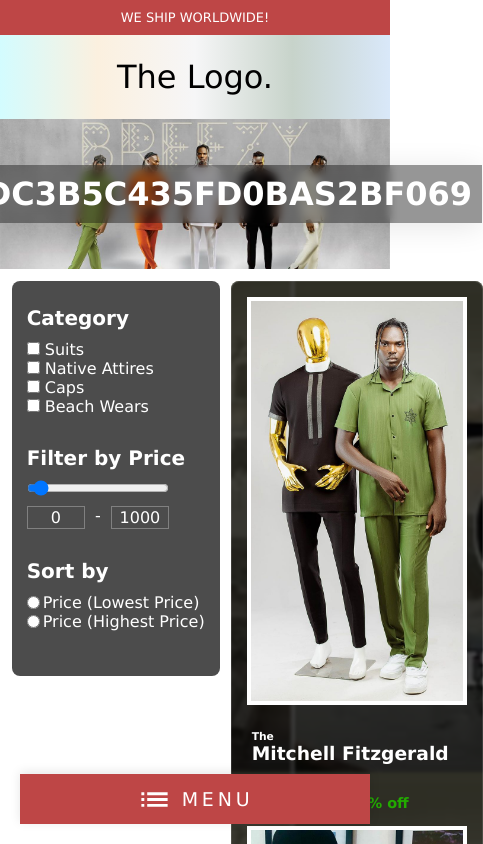
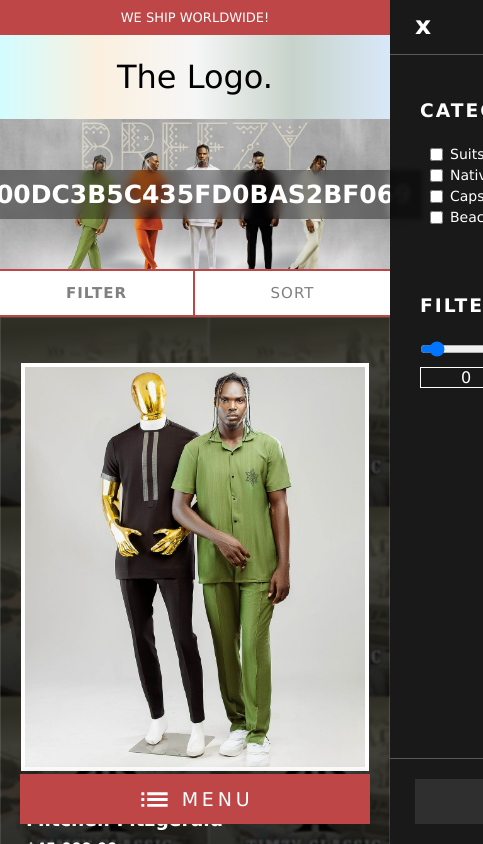
Before and after one commit to yakubu-josiah/TimzyClassic_client, a React (Create React App) app in the folder client/: page /shop-collections/600dc3b5c435fd0bas2bf069 in a window 390 px wide. Shown: the top 844 px of the page, 483 px wide, since content can reach past the window. Built offline with nearby package versions, Linux system fonts and the light colour scheme.

Commit message:
feat: mobile screen filter functionality

```diff
--- a/client/src/pages/Products/Products.css
+++ b/client/src/pages/Products/Products.css
@@ -41,7 +41,7 @@
     padding: 0 3% 3%;
 }
 
-.PDS_left {
+.PDS .PDS_wrap .PDS_left {
     flex: 1;
     position: sticky;
     top: 120px;
@@ -102,7 +102,12 @@
 .PDS .PDS_wrap .PDS_right {
     flex: 3;
     width: 100%;
+    height: 100%;
     border-radius: 8px;
+}
+
+.PDS .PDS_wrap .PDS_right .PDS_backGround {
+    width: 100%;
     background-size: cover;
     background-repeat: no-repeat;
     background-position: center center;
@@ -122,3 +127,197 @@
     gap: 10px;
     padding: 15px;
 }
+
+.PDS .PDS_filterX, .PDS .FLT_menuTab {
+    display: none;
+}
+
+body.no-scroll {
+    overflow: hidden;
+}
+
+@media screen and (max-width: 750px) {
+    .PDS .PDS_wrap .PDS_left {
+        display: none;
+    }
+
+    .PDS .PDS_hero {
+        margin-bottom: 0;
+    }
+
+    .PDS .PDS_hero .PDS_lead {
+        font-size: 25px;
+    }
+
+    .PDS .PDS_wrap {
+        padding: 0;
+    }
+
+    .PDS .PDS_wrap .PDS_right, .PDS .PDS_wrap .PDS_right .PDS_cards {
+        border-radius: 0;
+    }
+
+    .PDS .PDS_wrap .PDS_right .PDS_cards .PDS_cont {
+        gap: 45px 15px;
+        padding: 45px 20px;
+    }
+
+
+    .PDS .PDS_filterX, .PDS .FLT_menuTab {
+        display: block;
+    }
+
+    .PDS .PDS_filterX div{
+        display: grid;
+        grid: auto / repeat(2, minmax(0, 1fr));
+        justify-items: center;
+        border-top: 1px solid #be4646;
+        border-bottom: 1px solid #be4646;
+        background-color: #fff;
+        width: 100%;
+        text-transform: uppercase;
+        font-size: 15px;
+        letter-spacing: 1px;
+    }
+
+    .PDS .PDS_filterX div .filterBTN {
+        border-right: 2px solid #be4646;
+        display: flex;
+        justify-content: center;
+        padding: 13px 0;
+    }
+
+    .PDS .PSD_filterX div .filterBTN h4 {
+        font-weight: 100;
+        margin: auto;
+    }
+
+    .PDS .PDS_filterX div .sortBTN {
+        position: relative;
+        height: 100%;
+        display: flex;
+        align-items: center;
+        justify-content: center;
+        font-weight: 500;
+    }
+
+    .PDS .PDS_filterX div .sortBTN .select {
+        color: transparent;
+        position: absolute;
+        width: 100%;
+        height: 100%;
+        top: 0;
+        z-index: 20;
+        background: transparent;
+        pointer-events: auto;
+        cursor: pointer;
+        border: none;
+        outline: none;
+    }
+
+    .PDS .PDS_filterX div .sortBTN  .select option {
+        color: #595959;
+    }
+
+    .PDS .FLT_menuTab {
+        position: fixed;
+        top: 0;
+        right: -100%;
+        width: 100%;
+        height: 100%;
+        z-index: 1000;
+        color: white;
+        overflow: scroll;
+        text-align: start;
+        background-color: rgba(0, 0, 0, 0.9);
+        backdrop-filter: blur(1.9px);
+        -webkit-backdrop-filter: blur(1.9px);
+        transition: right 0.3s ease-in-out;
+    }
+
+    .PDS .FLT_menuTab.open {
+        right: 0;
+    }
+
+    .PDS .FLT_menuTab .FLT_wrap {
+        width: 100%;
+        height: 100%;
+        position: relative;
+    }
+    .PDS .FLT_menuTab .FLT_wrap .FLT_head{
+        width: 100%;
+        display: flex;
+        align-items: center;
+        position: relative;
+        justify-content: center;
+        padding: 20px 25px;
+        border-bottom: 1px solid #595959;
+        font-size: 10px;
+    }
+
+    .PDS .FLT_menuTab .FLT_wrap .FLT_head h3 span {
+        font-size: 25px;
+        font-weight: 900;
+        position: absolute;
+        left: 25px;
+        top: 11px;
+    }
+
+    .PDS .FLT_menuTab .FLT_wrap .FLT_filter {
+        width: 100%;
+        padding: 25px 30px;
+        font-weight: 300;
+    }
+    .PDS .FLT_menuTab .FLT_wrap .FLT_filter .FLT_cont {
+        margin-top: 20px;
+        margin-bottom: 70px;
+    }
+    .PDS .FLT_menuTab .FLT_wrap .FLT_filter .FLT_cont h3 {
+        margin-bottom: 25px;
+        letter-spacing: 2px;
+        word-spacing: 4px;
+    }
+
+    .PDS .FLT_menuTab .FLT_wrap .FLT_filter .FLT_cont .FLT_item {
+        padding-left: 10px;
+        display: flex;
+        gap: 7px;
+        align-items: center;
+        margin-bottom: 5px;
+        font-size: 14px;
+    }
+
+    .PDS .FLT_menuTab .FLT_wrap .FLT_filter .FLT_cont .FLT_price input {
+        width: 200px;
+        margin-bottom: 10px;
+    }
+
+    .PDS .FLT_menuTab .FLT_wrap .FLT_filter .FLT_cont .FLT_price .label {
+        width: 200px;
+        display: flex;
+        gap: 5px;
+        justify-content: space-between;
+    }
+
+    .PDS .FLT_menuTab .FLT_wrap .FLT_filter .FLT_cont .FLT_price .label span {
+        text-align: center;
+        width: 100%;
+        border: 1px solid #fff;
+    }
+
+    .PDS .FLT_menuTab .FLT_wrap .FLT_close {
+        position: absolute;
+        bottom: 0;
+        width: 100%;
+        padding: 20px 25px;
+        border-top: 1px solid #595959;
+    }
+    .PDS .FLT_menuTab .FLT_wrap .FLT_close button {
+        width: 100%;
+        border: 0;
+        color: #fff;
+        letter-spacing: 2px;
+        padding: 15px;
+        background-color: rgb(49 49 49 / 90%);
+    }
+}
--- a/client/src/pages/Products/Products.jsx
+++ b/client/src/pages/Products/Products.jsx
@@ -1,4 +1,4 @@
-import React, { useState } from 'react'
+import React, { useEffect, useState } from 'react'
 import { useParams } from 'react-router-dom';
 import heroBg from "../../assets/images/heroBanner.jpg"
 import cardBg from "../../assets/images/sliderCard.webp"
@@ -15,7 +15,23 @@ import ProductCard from '../../components/UI/ProductCard';
 export default function Products() {
   const [maxPrice, setMaxPrice] = useState( 0);
   const { collectionName } = useParams();
+  const [filterMenu, setFilterMenu] = useState(false);
 
+
+  const toggleMenu = () => {
+    setFilterMenu(!filterMenu);
+  };
+
+
+
+  useEffect(() => {
+    document.body.classList.toggle('no-scroll', filterMenu);
+
+    return () => {
+      document.body.classList.remove('no-scroll')
+    };
+
+  }, [filterMenu])
 
   const data =
   [
@@ -92,10 +108,73 @@ export default function Products() {
           {collectionName.toUpperCase().replace(/-/g, ' ')}
         </h1>
       </div>
+
+      <div className="PDS_filterX">
+        <div>
+          <div className="filterBTN" onClick={toggleMenu}>
+            <h4>FILTER <span></span></h4>
+          </div>
+
+          <div className="sortBTN">
+            SORT
+            <select className="select" name="" id="sort_items">
+              <option value="asc"> Price (Highest Price) </option>
+              <option value="desc"> Price (Lowest Price) </option>
+            </select>
+          </div>
+        </div>
+      </div>
+
+      <div className={`FLT_menuTab ${filterMenu ? 'open' : ''}`}>
+        <div className="FLT_wrap">
+
+          <div className="FLT_head">
+            <h3><span onClick={toggleMenu}>x</span> FILTER BY</h3>
+          </div>
+
+          <div className="FLT_filter">
+            <div className="FLT_cont">
+              <h3>CATEGORIES</h3>
+              <div className="FLT_item">
+                <input type="checkbox" id="1" value={1} />
+                <label htmlFor="1"> Suits</label>
+              </div>
+              <div className="FLT_item">
+                <input type="checkbox" id="2" value={2} />
+                <label htmlFor="2"> Native Attires</label>
+              </div>
+              <div className="FLT_item">
+                <input type="checkbox" id="3" value={3} />
+                <label htmlFor="3"> Caps</label>
+              </div>
+              <div className="FLT_item">
+                <input type="checkbox" id="4" value={4} />
+                <label htmlFor="4"> Beach Wears</label>
+              </div>
+            </div>
+
+            <div className="FLT_cont">
+              <h3>FILTER BY PRICE</h3>
+              <div className="FLT_price">
+                <input type="range" min={0} max={1000} onChange={(e) => setMaxPrice(e.target.value)}/>
+                <div className="label">
+                  <span>{maxPrice}</span> -
+                  <span>1000</span>
+                </div>
+              </div>
+            </div>
+          </div>
+          <div className="FLT_close">
+            <button onClick={toggleMenu}>CLOSE</button>
+          </div>
+        </div>
+      </div>
+
+
       <div className="PDS_wrap">
         <div className="PDS_left">
           <div className="PDS_filter">
-            <h2>Category</h2>
+            <h2>Categories</h2>
             <div className="PDS_item">
               <input type="checkbox" id="1" value={1} />
               <label htmlFor="1"> Suits</label>
@@ -148,7 +227,7 @@ export default function Products() {
                 />
               ))}
             </div>
-          </div>
+            </div>
         </div>
       </div>
     </div>
```
